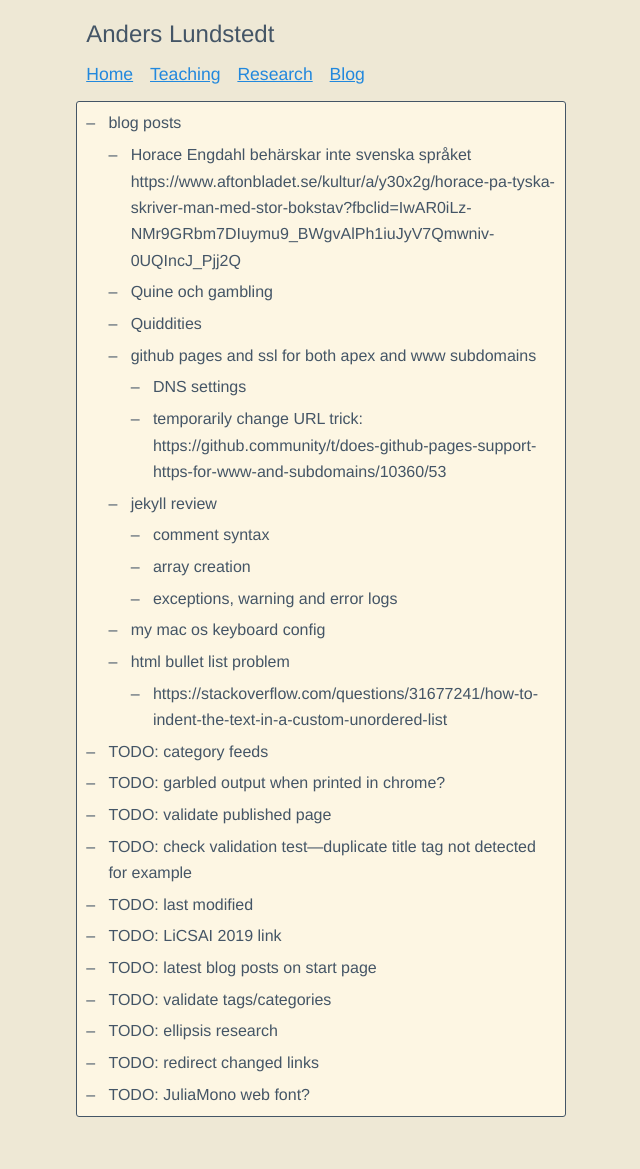
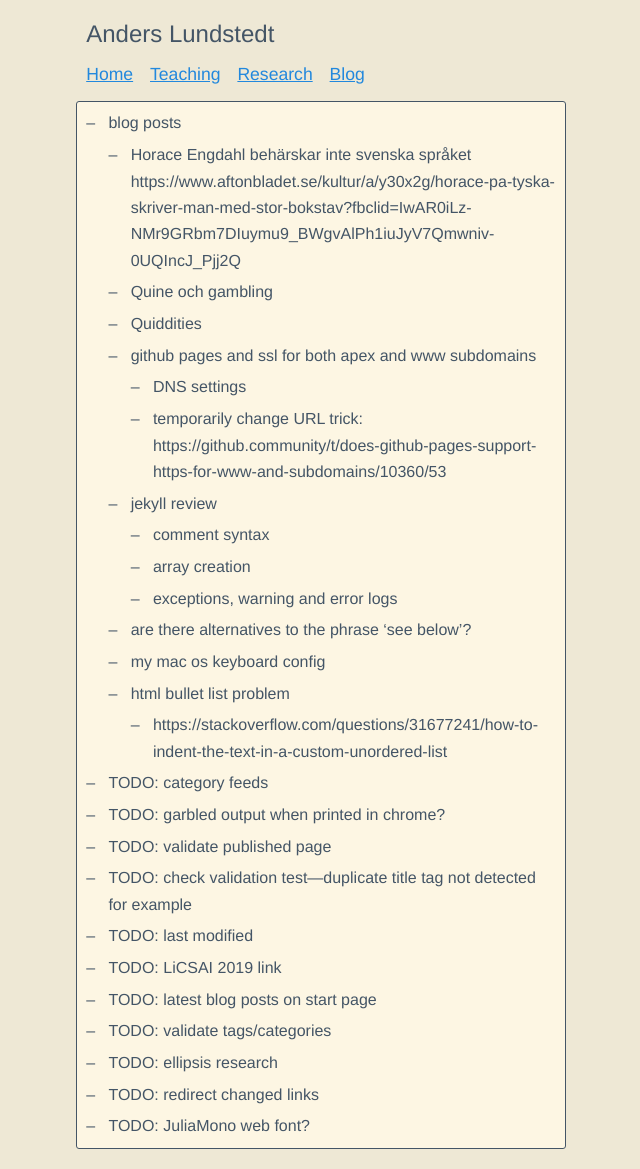
Before and after one commit to anderslundstedt/anderslundstedt.github.io, a Jekyll site: the page built from TODO.md, in a window 1280 px wide. Shown: the whole page, without its empty margins (319-959 px from the left). Built offline with Jekyll 4.4.1, drawn with Linux system fonts in a browser that asks for light colours; before the commit the page ends 1138 px from its top, so only the background shows below that.

Commit message:
added TODO

```diff
--- a/TODO.md
+++ b/TODO.md
@@ -15,6 +15,7 @@ title: TODOs
     - comment syntax
     - array creation
     - exceptions, warning and error logs
+  - are there alternatives to the phrase 'see below'?
   - my mac os keyboard config
   - html bullet list problem
     - https://stackoverflow.com/questions/31677241/how-to-indent-the-text-in-a-custom-unordered-list
```
